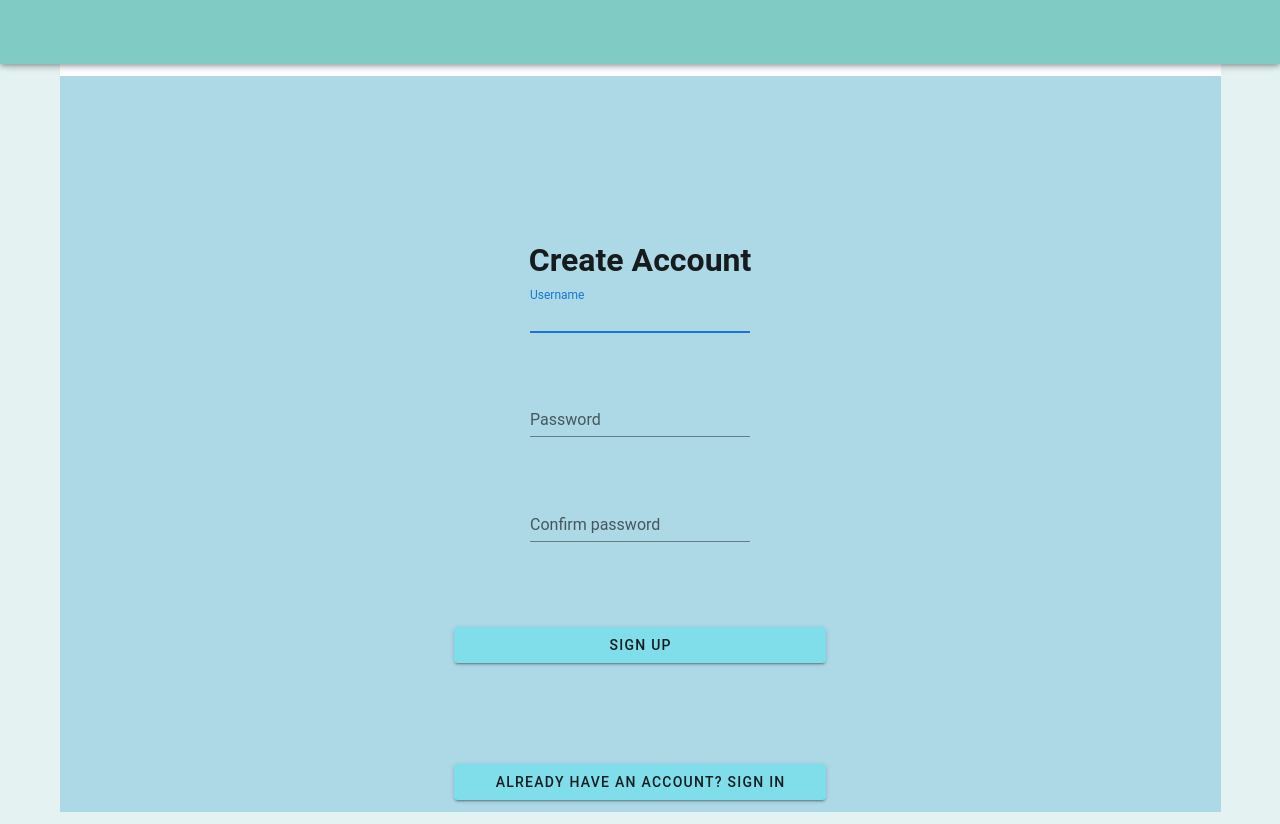
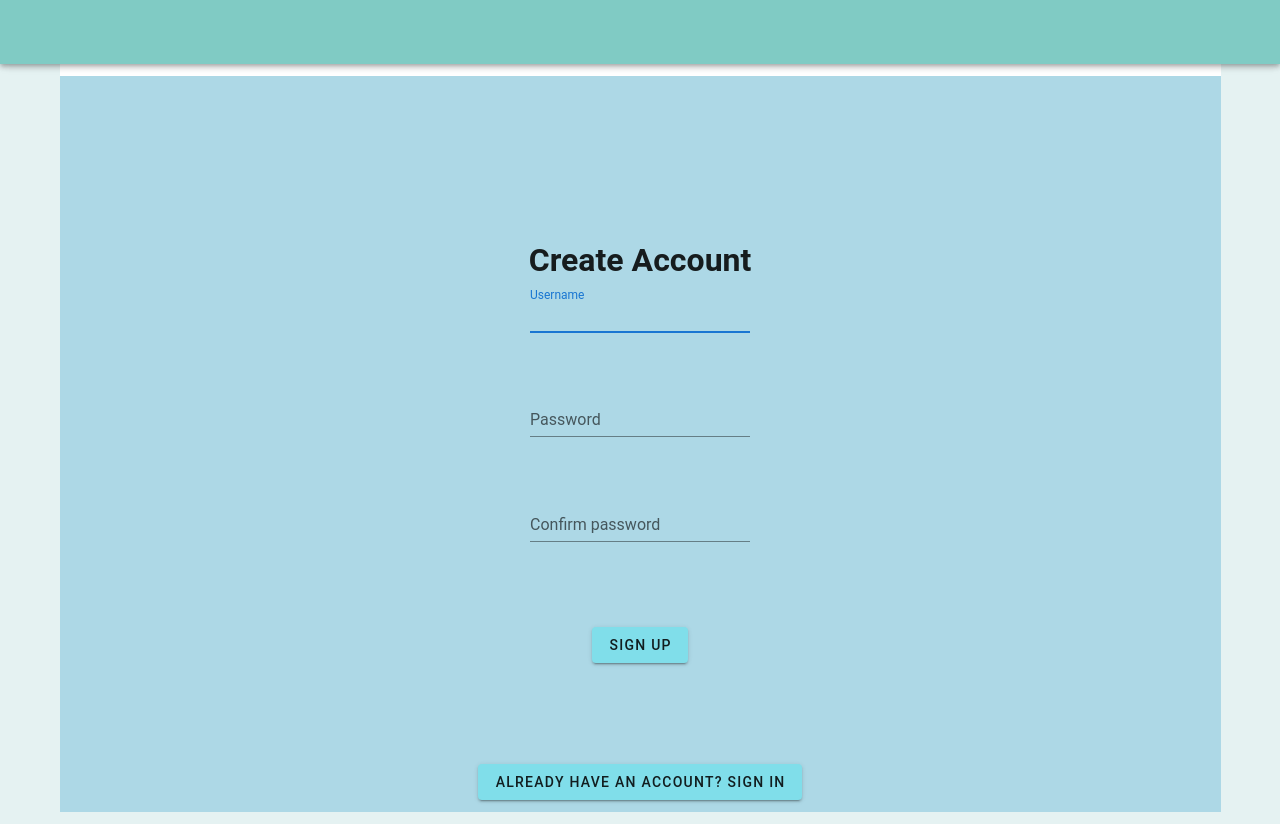
Before and after one commit to raulharo/Tech-Elevator-Final-Capstone, a Vue app in the folder final-capstone/capstone/vue/: page /register in a window 1280 px wide. Built offline with nearby package versions, Linux system fonts and the light colour scheme.

Commit message:
updates on styling

```diff
--- a/final-capstone/capstone/vue/src/views/Register.vue
+++ b/final-capstone/capstone/vue/src/views/Register.vue
@@ -19,14 +19,11 @@
       </div>
       <div class="bottom-div">
         <div class="submit-button">
-          <v-btn color="cyan lighten-3" @click="$router.push('rules')"
-            >Sign Up</v-btn
-          >
+          <v-btn size="small" color="cyan lighten-3" @click="$router.push('rules')">Sign Up</v-btn>
         </div>
         <div>
-          <v-btn color="cyan lighten-3" @click="$router.push('login')"
-            >Already have an account? Sign In</v-btn
-          >
+          <v-btn size="small" color="cyan lighten-3" @click="$router.push('login')"
+            >Already have an account? Sign In</v-btn>
         </div>
       </div>
     </form>
@@ -142,7 +139,6 @@ input {
 }
 
 button {
-  width: 25px;
   height: 100%;
   background-color: lightblue;
   border-radius: 4px;
@@ -151,7 +147,9 @@ button {
 h1 {
   margin-top: 65%;
 }
-
+/* .v-main {
+  background-color: #E0F2F1;
+} */
 @media only screen and (min-width: 768px) {
   h1 {
     margin-top: 10rem;
@@ -171,10 +169,6 @@ h1 {
     background-color: lightblue;
     height: 40%;
     margin-top: 4%;
-  }
-
-  button {
-    width: 32%;
   }
 
   p {
```
